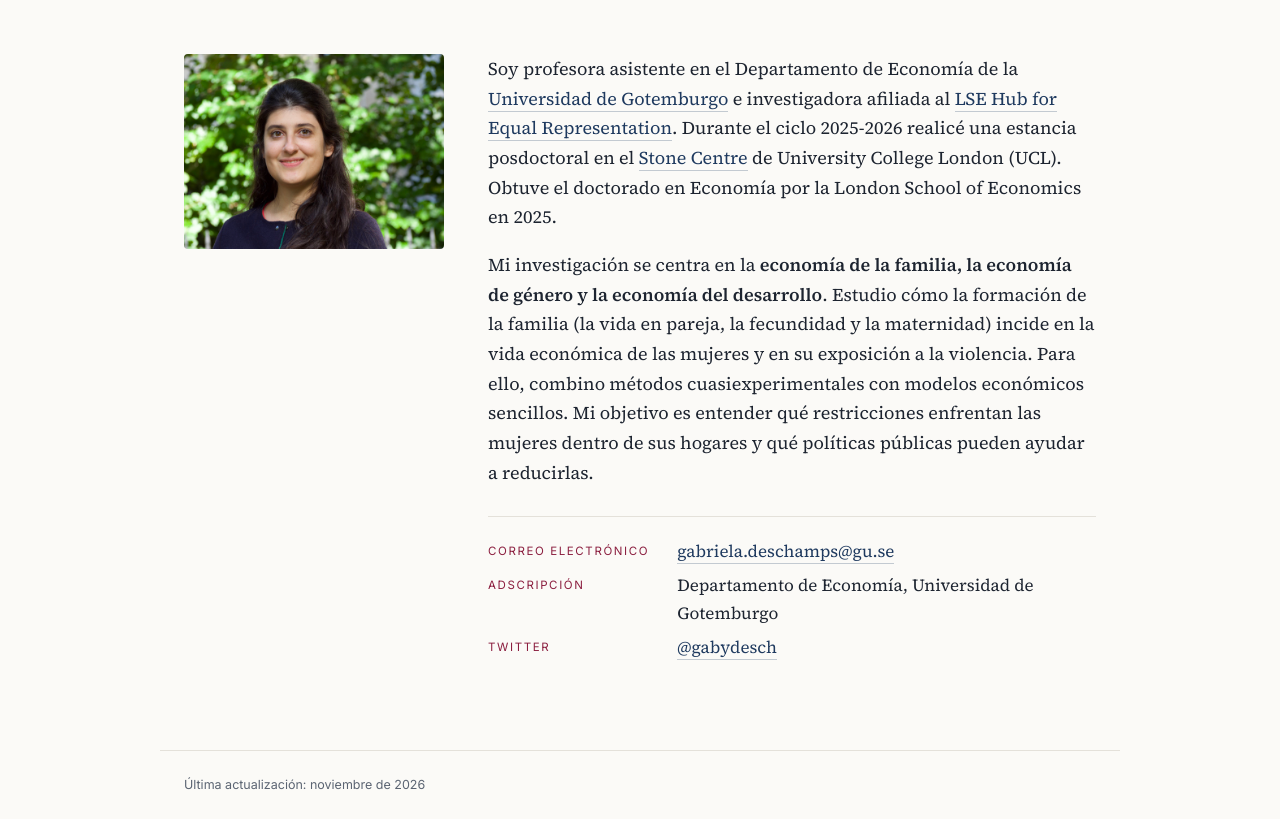
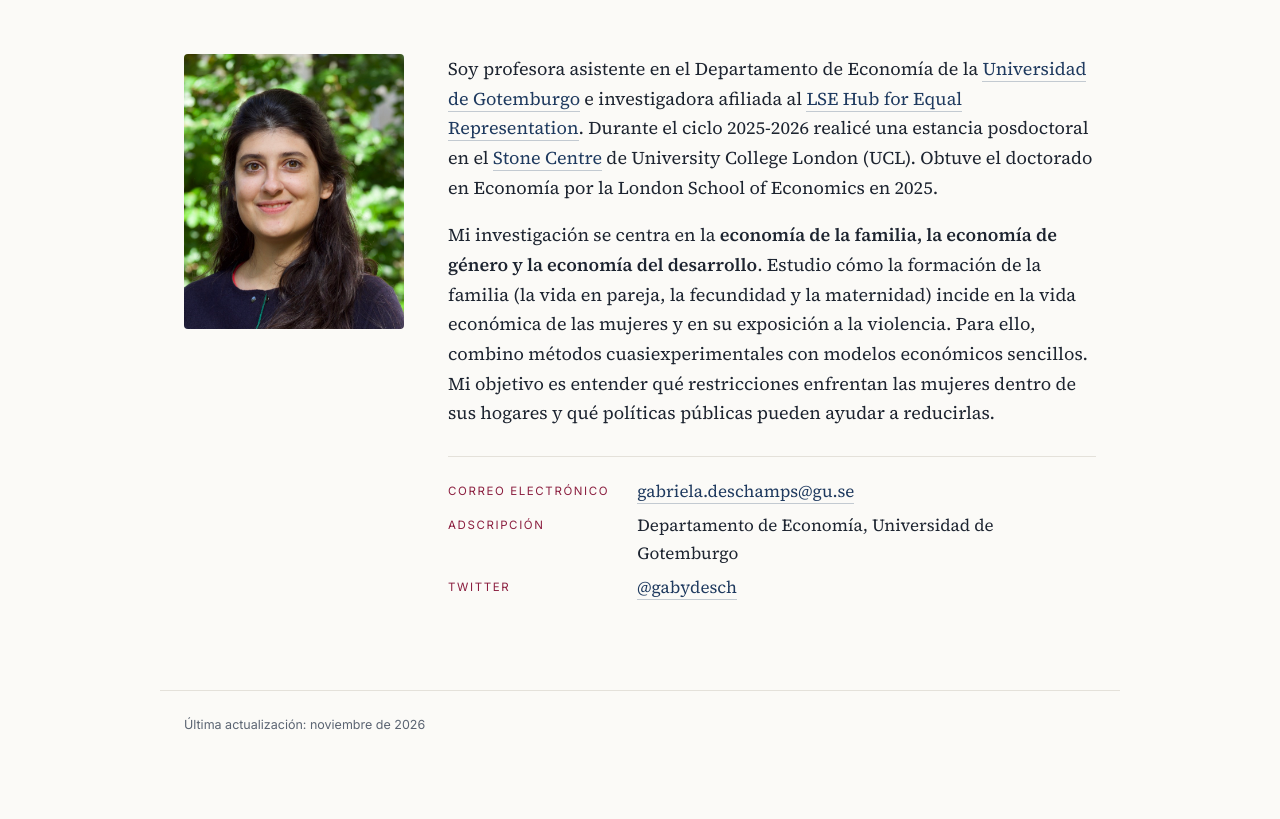
Before and after one commit to gabydeschamps/website, a plain HTML site: page index-es.html in a window 1280 px wide. Shown: the part 94-913 px from the top of the page. After the commit the page ends 854 px from the top, so only its background shows below. Drawn offline with Linux system fonts and the light colour scheme.

Commit message:
new photo size

```diff
--- a/style.css
+++ b/style.css
@@ -91,15 +91,15 @@ main {
 /* ---------- About ---------- */
 .about {
   display: grid;
-  grid-template-columns: 260px 1fr;
+  grid-template-columns: 220px 1fr;
   gap: 44px;
   align-items: start;
 }
 .portrait {
-  width: 260px;
-  aspect-ratio: 4 / 3;
+  width: 220px;
+  aspect-ratio: 4 / 5;
   object-fit: cover;
-  object-position: 45% 40%;
+  object-position: 42% 40%;
   border-radius: 4px;
   display: block;
   background: #e9e6df;
@@ -212,8 +212,8 @@ footer {
 @media (max-width: 720px) {
   body { font-size: 17px; }
   main { padding: 36px 20px 56px; }
-  .about { grid-template-columns: 1fr; gap: 28px; }
-  .portrait { width: 100%; max-width: 320px; }
+  .about { grid-template-columns: minmax(0, 1fr); gap: 28px; }
+  .portrait { width: 100%; max-width: 320px; aspect-ratio: 4 / 3; object-position: 45% 40%; }
   .site-header .inner { padding: 20px; }
   nav { display: flex; flex-wrap: wrap; align-items: baseline; gap: 6px 11px; }
   nav a { margin-left: 0; font-size: 12px; letter-spacing: 0.05em; }
```
